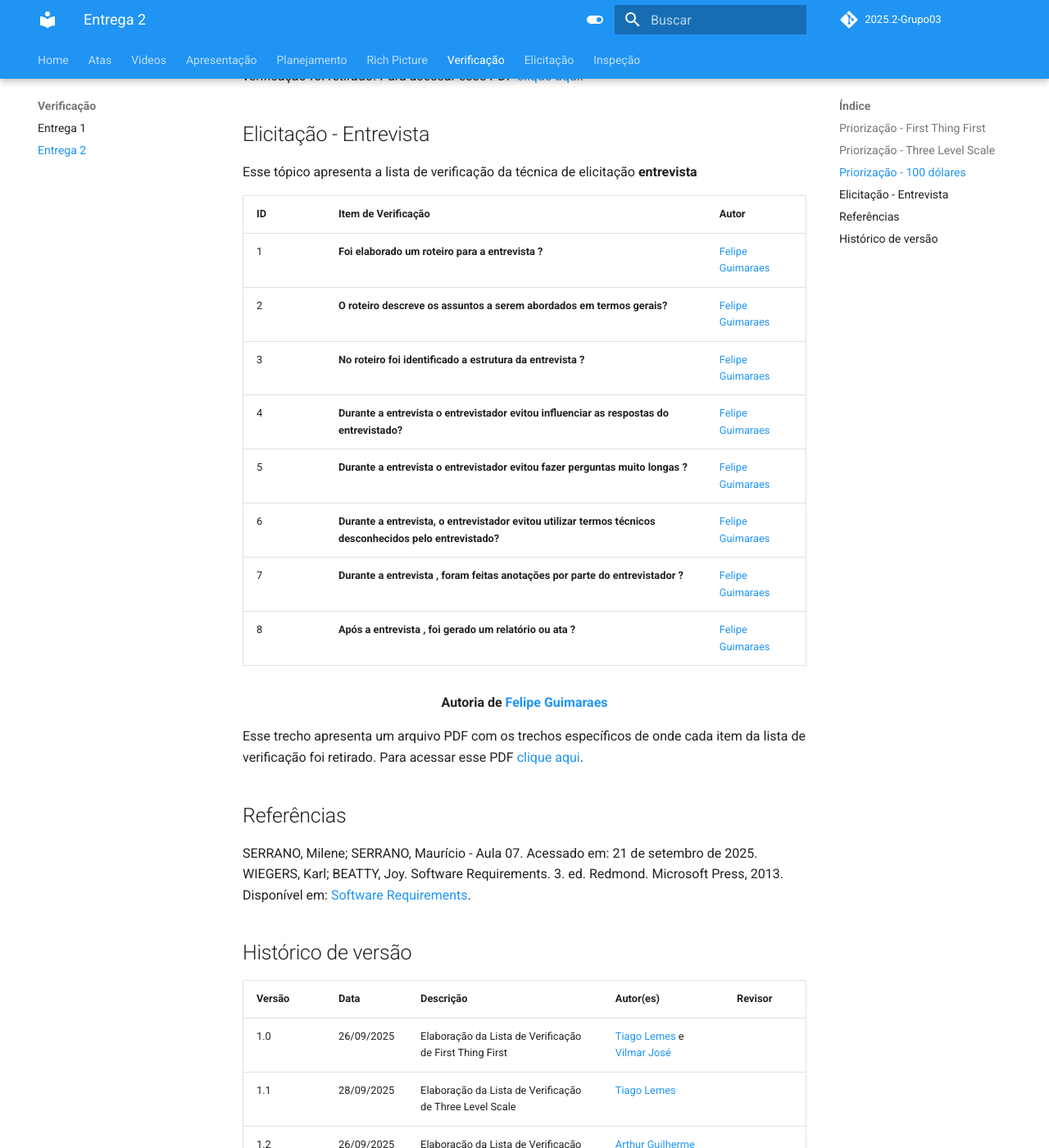
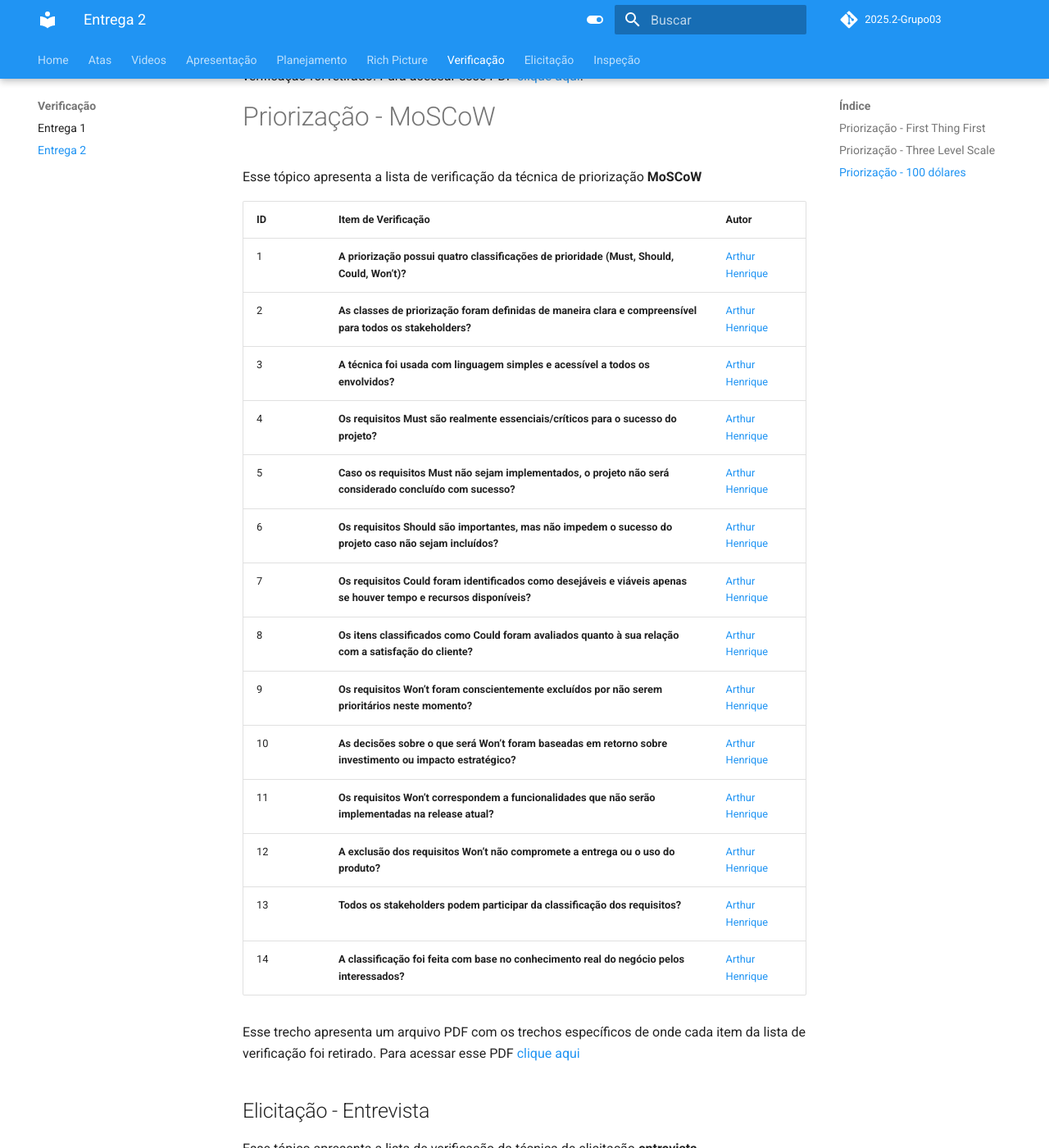
Before and after one commit to Requisitos-de-Software/2025.2-Grupo03, an MkDocs documentation site: the page built from docs/Verificacao/verificacao2.md, in a window 1280 px wide and 1400 px high, scrolled down 3264 px. Shown: the whole window at 82% size. Built offline with MkDocs 1.6.1 and Material for MkDocs 9.7.7, drawn with Linux system fonts in a browser that asks for light colours; comment, search, counter and statistics services are not loaded.

Commit message:
Update Lista de verificação - Moscow

```diff
--- a/docs/Verificacao/verificacao2.md
+++ b/docs/Verificacao/verificacao2.md
@@ -66,6 +66,30 @@
 
 Esse trecho apresenta um arquivo PDF com os trechos específicos de onde cada item da lista de verificação foi retirado. Para acessar esse PDF [clique aqui](../arquivos/ListaVerificação100Dolares.pdf).
 
+# Priorização - MoSCoW
+Esse tópico apresenta a lista de verificação da técnica de priorização **MoSCoW**
+
+| ID | Item de Verificação | Autor |
+|----|---------------------|-------|
+| 1 | **A priorização possui quatro classificações de prioridade (Must, Should, Could, Won’t)?** | [Arthur Henrique](https://github.com/arthurhvieira1) |
+| 2 | **As classes de priorização foram definidas de maneira clara e compreensível para todos os stakeholders?** | [Arthur Henrique](https://github.com/arthurhvieira1) |
+| 3 | **A técnica foi usada com linguagem simples e acessível a todos os envolvidos?** | [Arthur Henrique](https://github.com/arthurhvieira1) |
+| 4 | **Os requisitos Must são realmente essenciais/críticos para o sucesso do projeto?** | [Arthur Henrique](https://github.com/arthurhvieira1) |
+| 5 | **Caso os requisitos Must não sejam implementados, o projeto não será considerado concluído com sucesso?** | [Arthur Henrique](https://github.com/arthurhvieira1) |
+| 6 | **Os requisitos Should são importantes, mas não impedem o sucesso do projeto caso não sejam incluídos?** | [Arthur Henrique](https://github.com/arthurhvieira1) |
+| 7 | **Os requisitos Could foram identificados como desejáveis e viáveis apenas se houver tempo e recursos disponíveis?** | [Arthur Henrique](https://github.com/arthurhvieira1) |
+| 8 | **Os itens classificados como Could foram avaliados quanto à sua relação com a satisfação do cliente?** | [Arthur Henrique](https://github.com/arthurhvieira1) |
+| 9 | **Os requisitos Won’t foram conscientemente excluídos por não serem prioritários neste momento?** | [Arthur Henrique](https://github.com/arthurhvieira1) |
+| 10 | **As decisões sobre o que será Won’t foram baseadas em retorno sobre investimento ou impacto estratégico?** | [Arthur Henrique](https://github.com/arthurhvieira1) |
+| 11 | **Os requisitos Won’t correspondem a funcionalidades que não serão implementadas na release atual?** | [Arthur Henrique](https://github.com/arthurhvieira1) |
+| 12 | **A exclusão dos requisitos Won’t não compromete a entrega ou o uso do produto?** | [Arthur Henrique](https://github.com/arthurhvieira1) |
+| 13 | **Todos os stakeholders podem participar da classificação dos requisitos?** | [Arthur Henrique](https://github.com/arthurhvieira1) |
+| 14 | **A classificação foi feita com base no conhecimento real do negócio pelos interessados?** | [Arthur Henrique](https://github.com/arthurhvieira1) |
+
+
+Esse trecho apresenta um arquivo PDF com os trechos específicos de onde cada item da lista de verificação foi retirado.
+Para acessar esse PDF [clique aqui](../arquivos/LVMoscowGrupo3.pdf)
+
 ## Elicitação - Entrevista
 Esse tópico apresenta a lista de verificação da técnica de elicitação **entrevista**
 
```
